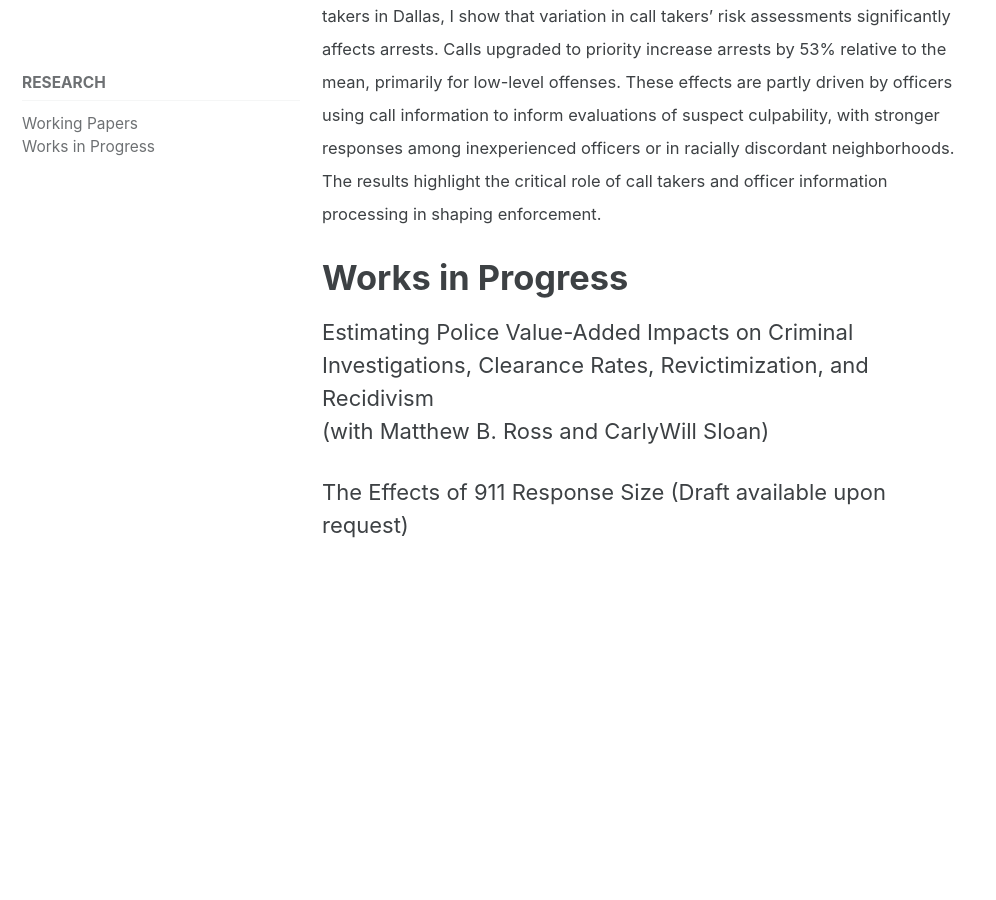
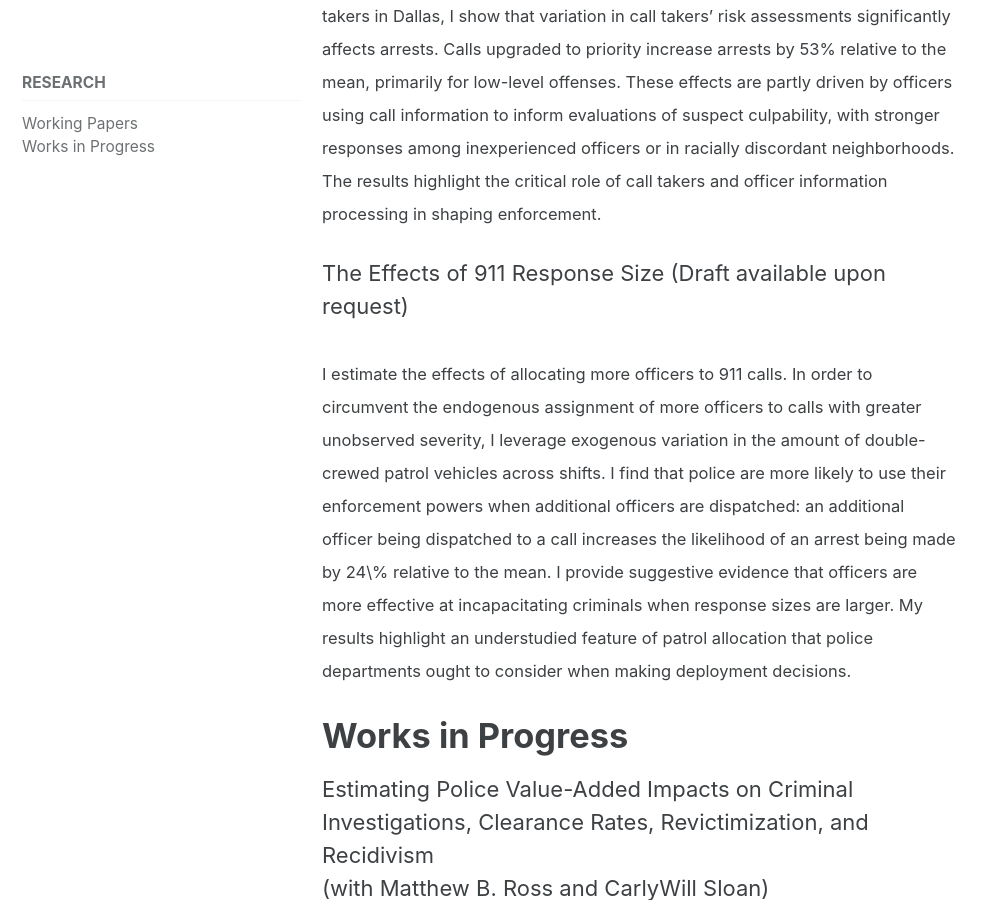
Before and after one commit to austin-v-smith-econ/austin-v-smith-econ.github.io, a Jekyll site: the page built from _research/research.md, in a window 1280 px wide and 900 px high, scrolled down 771 px. Shown: the whole window, without its empty margins (0-996 px from the left). Built offline with Jekyll 4.4.1, drawn with Linux system fonts in a browser that asks for light colours; cached includes are drawn as plain includes; before the commit the page ends 1375 px from its top, so only the background shows below that.

Commit message:
Add analysis of 911 response size effects on arrests
Added a section discussing the effects of 911 response size on police enforcement and arrest likelihood.

```diff
--- a/_research/research.md
+++ b/_research/research.md
@@ -14,10 +14,13 @@ permalink: /research/
 <span style="font-size:0.75em"> Police officers make high-stakes decisions under uncertainty, often acting on information from 911 call takers. Using quasi-random assignment of calls to call-takers in Dallas, I show that variation in call takers’ risk assessments significantly affects arrests. Calls upgraded to priority increase arrests by 53% relative to the mean, primarily for low-level offenses. These effects are partly driven by officers using call information to inform evaluations of suspect culpability, with stronger responses among inexperienced officers or in racially discordant neighborhoods. The results highlight the critical role of call takers and officer information processing in shaping enforcement.
  </span>
 
+ The Effects of 911 Response Size (Draft available upon request)<br>
+ <br>
+<span style="font-size:0.75em"> I estimate the effects of allocating more officers to 911 calls. In order to circumvent the endogenous assignment of more officers to calls with greater unobserved severity, I leverage exogenous variation in the amount of double-crewed patrol vehicles across shifts. I find that police are more likely to use their enforcement powers when additional officers are dispatched: an additional officer being dispatched to a call increases the likelihood of an arrest being made by 24\% relative to the mean. I provide suggestive evidence that officers are more effective at incapacitating criminals when response sizes are larger. My results highlight an understudied feature of patrol allocation that police departments ought to consider when making deployment decisions.
+ </span>
+
 # Works in Progress
 
 Estimating Police Value-Added Impacts on Criminal Investigations, Clearance Rates, Revictimization, and Recidivism<br>
 <span> (with Matthew B. Ross and CarlyWill Sloan) </span><br>
 <span>
-
-The Effects of 911 Response Size (Draft available upon request)<br>
```
